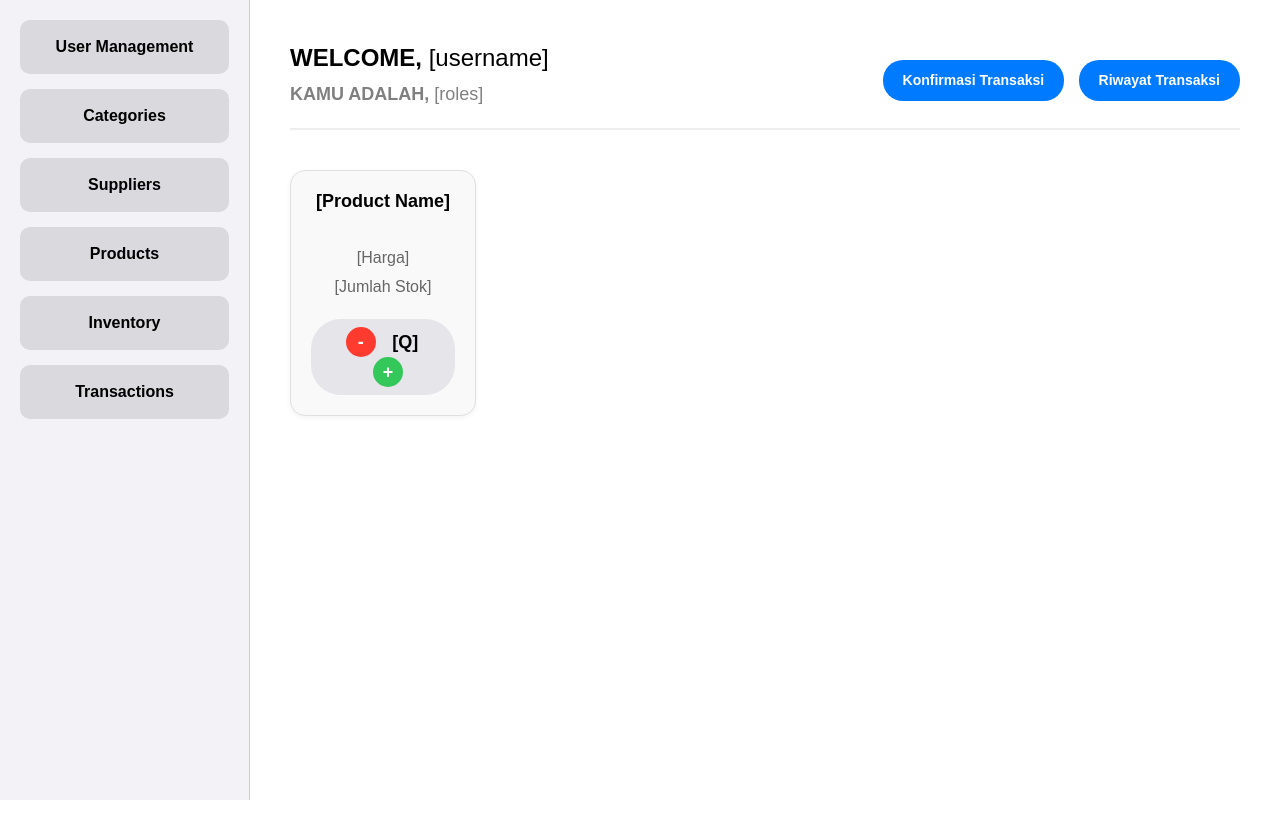
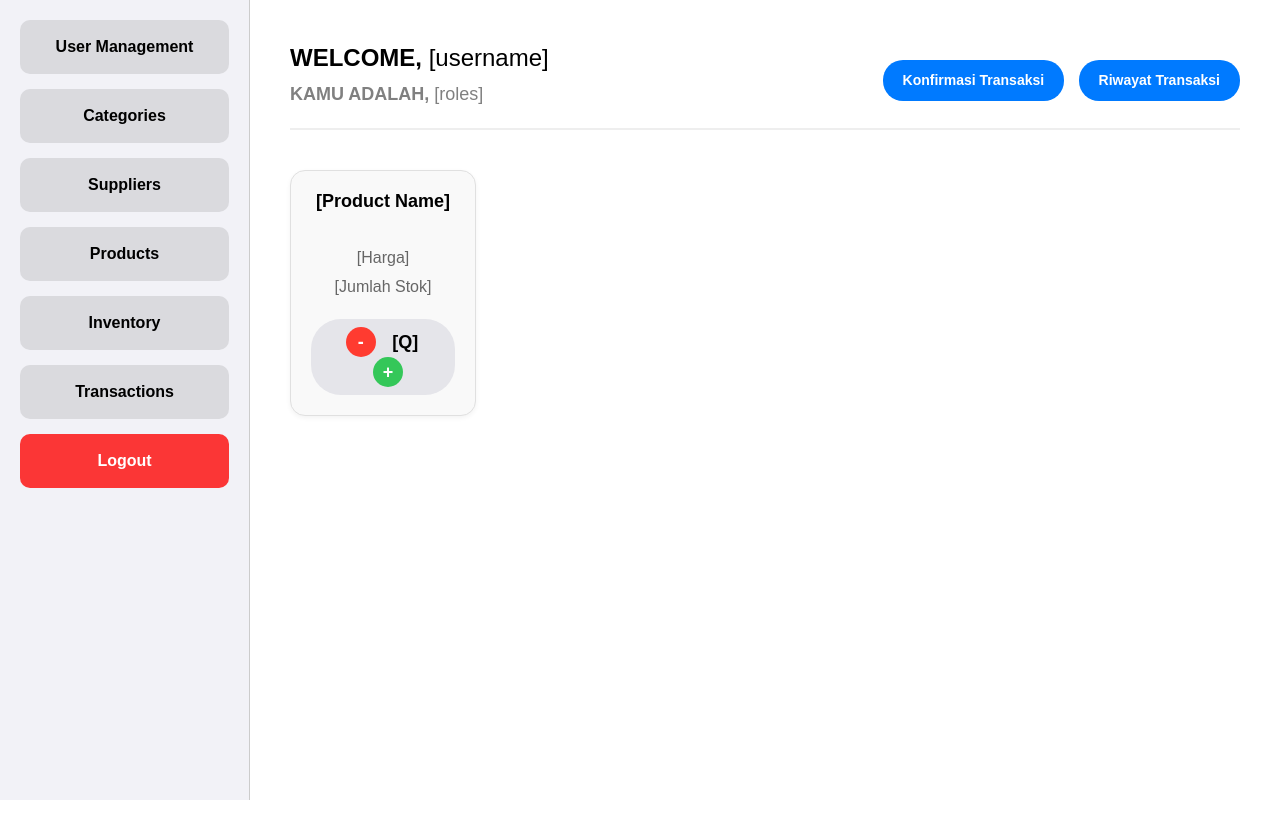
Before and after one commit to nayabudiman/DBProject_Group5_Small-Business-Inventory-and-Sales-System, a SvelteKit app in the folder week4_integration/retail-management-web/: page /dashboard/transactions in a window 1280 px wide. Shown: the top 838 px of the page. Built offline with nearby package versions, Linux system fonts and the light colour scheme.

Commit message:
Added Logout Button to Layout.svelte

```diff
--- a/week4_integration/retail-management-web/src/routes/dashboard/+layout.svelte
+++ b/week4_integration/retail-management-web/src/routes/dashboard/+layout.svelte
@@ -1,6 +1,13 @@
 <script>
     import { page } from '$app/stores';
+    import { goto } from '$app/navigation';
     let { children } = $props();
+
+    function handleLogout(event) {
+        event.preventDefault();
+        document.cookie = "session_token=; path=/; max-age=0; SameSite=Lax";
+        goto('/auth');
+    }
 </script>
 
 <style>
@@ -38,6 +45,25 @@
         background-color: #c5c5c9;
         scale: 105%
     }
+    .catbutton_logout {
+        color: white;
+        display: block;
+        width: 100%;
+        background-color: #fb3636;
+        padding: 15px;
+        margin-bottom: 15px;
+        border: none;
+        border-radius: 10px;
+        cursor: pointer;
+        text-align: center;
+        font-weight: bold;
+        text-decoration: none;
+        transition: scale 0.1s ease;
+    }
+    .catbutton_logout:hover {
+        background-color: rgb(254, 0, 0);
+        scale: 105%
+    }
 
     .selaincategory {
         margin-left: 250px;
@@ -59,6 +85,7 @@
     <a href="/dashboard/products" class="catbutton">Products</a>
     <a href="/dashboard/inventory" class="catbutton">Inventory</a>
     <a href="/dashboard/transactions" class="catbutton">Transactions</a>
+    <a href="/auth" onclick={handleLogout} class="catbutton_logout">Logout</a>
 </div>
 
 <div class="selaincategory">
```
